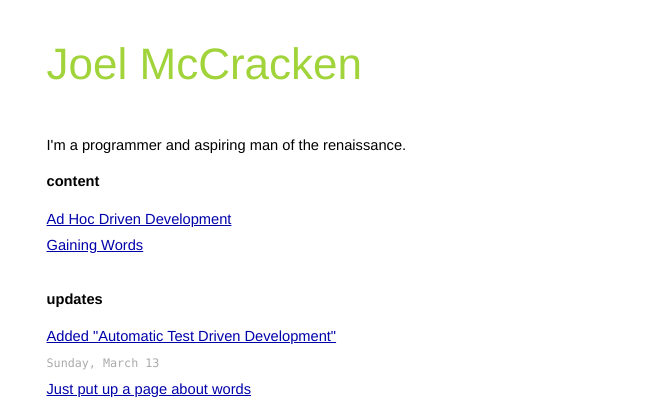
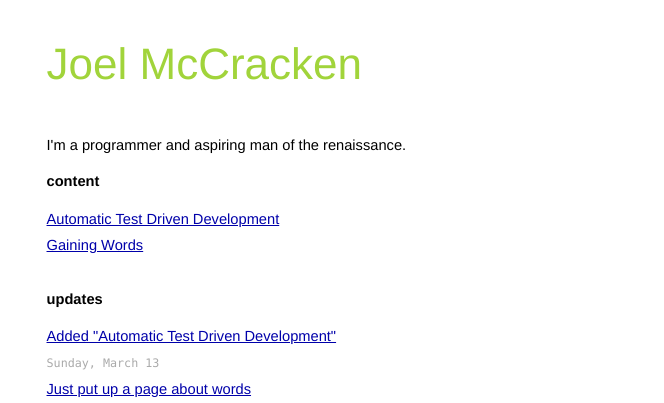
Before and after one commit to joelmccracken/joelmccracken.github.com, a Jekyll site: the page built from index.html, in a window 1280 px wide. Shown: the top 403 px of the page, without its empty margins (300-964 px from the left). Built offline with Jekyll 4.4.1, drawn with Linux system fonts in a browser that asks for light colours; Markdown is read by kramdown in place of the engine named in the settings.

Commit message:
had an earlier version referenced on the index. oops

```diff
--- a/index.html
+++ b/index.html
@@ -13,8 +13,8 @@ title: Joel McCracken
   <h1>content</h1>
   <ul class="posts">
     <li>
-      <a href="/content/the-case-against-manual-test-driven-development.html">Ad Hoc Driven
-      Development</a>
+      <a href="/content/automatic-test-driven-development.html">Automatic
+      Test Driven Development</a>
     </li>
     <li>
       <a href="/content/gaining-words.html">Gaining Words</a>
```
